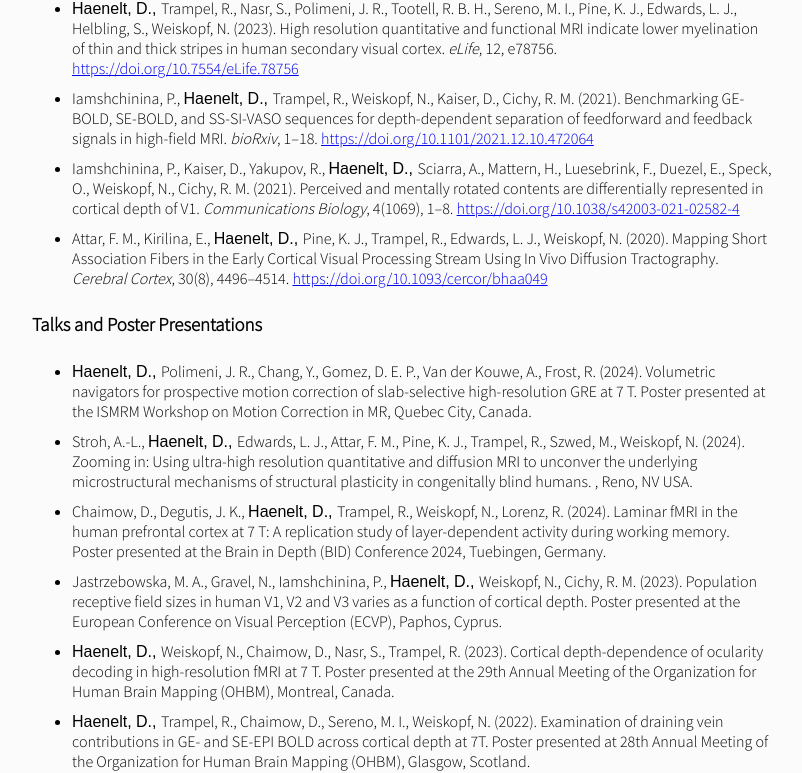
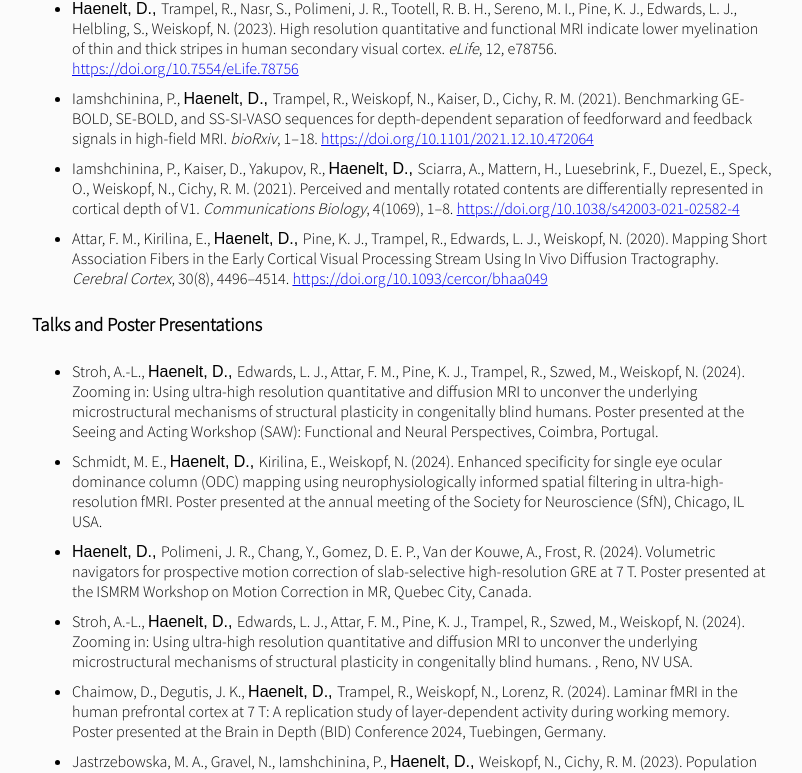
Before and after one commit to haenelt/haenelt.github.io, a React (Create React App) app: page /#/publications in a window 1280 px wide. Shown: the part 532-1305 px from the top of the page, without its empty margins (238-1040 px from the left). Built offline with nearby package versions, Linux system fonts and the light colour scheme.

Commit message:
update poster

```diff
--- a/src/assets/conferences.json
+++ b/src/assets/conferences.json
@@ -1,4 +1,20 @@
 {
+  "stroh2024b": {
+    "author": ["Anna-Lena Stroh", "Daniel Haenelt", "Luke J. Edwards", "Fakhereh Movahedian Attar", "Kerrin J. Pine", "Robert Trampel", "Marcin Szwed", "Nikolaus Weiskopf"],
+    "title": "Zooming in: Using ultra-high resolution quantitative and diffusion MRI to unconver the underlying microstructural mechanisms of structural plasticity in congenitally blind humans",
+    "year": "2024",
+    "conference": "Poster presented at the Seeing and Acting Workshop (SAW): Functional and Neural Perspectives",
+    "city": "Coimbra",
+    "country": "Portugal"
+  },
+  "schmidt2024": {
+    "author": ["Marianna E. Schmidt", "Daniel Haenelt", "Evgeniya Kirilina", "Nikolaus Weiskopf"],
+    "title": "Enhanced specificity for single eye ocular dominance column (ODC) mapping using neurophysiologically informed spatial filtering in ultra-high-resolution fMRI",
+    "year": "2024",
+    "conference": "Poster presented at the annual meeting of the Society for Neuroscience (SfN)",
+    "city": "Chicago",
+    "country": "IL USA"
+  },
   "haenelt2024": {
     "author": ["Daniel Haenelt", "Jonathan R. Polimeni", "Yulin Chang", "Daniel E. P. Gomez", "Andre Van_der_Kouwe", "Robert Frost"],
     "title": "Volumetric navigators for prospective motion correction of slab-selective high-resolution GRE at 7 T",
@@ -7,7 +23,7 @@
     "city": "Quebec City",
     "country": "Canada"
   },
-  "stroh2024": {
+  "stroh2024a": {
     "author": ["Anna-Lena Stroh", "Daniel Haenelt", "Luke J. Edwards", "Fakhereh Movahedian Attar", "Kerrin J. Pine", "Robert Trampel", "Marcin Szwed", "Nikolaus Weiskopf"],
     "title": "Zooming in: Using ultra-high resolution quantitative and diffusion MRI to unconver the underlying microstructural mechanisms of structural plasticity in congenitally blind humans",
     "year": "2024",
--- a/src/components/pages/CV.js
+++ b/src/components/pages/CV.js
@@ -1,7 +1,7 @@
 import styles from './CV.module.css';
 
 const CV = () => {
-  const cvFile = "https://drive.google.com/file/d/1hjuUbfyvT9eQodH2TQnoJFAScm5t3rOW/preview";
+  const cvFile = "https://drive.google.com/file/d/1h9E494FQ2uP-2unTb9Kl73U_iCiVb8lF/preview";
 
   return (
     <div >
```
